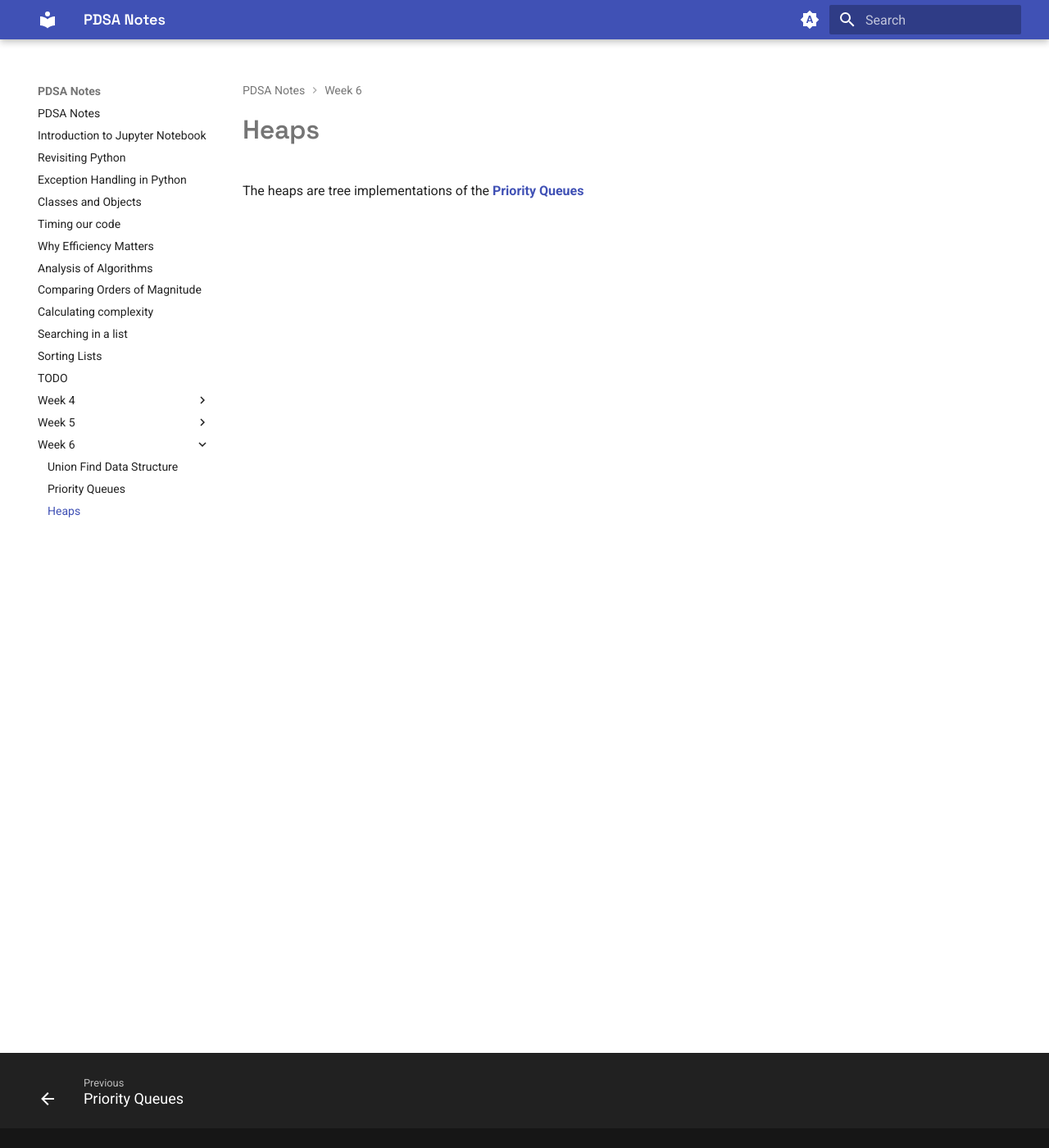
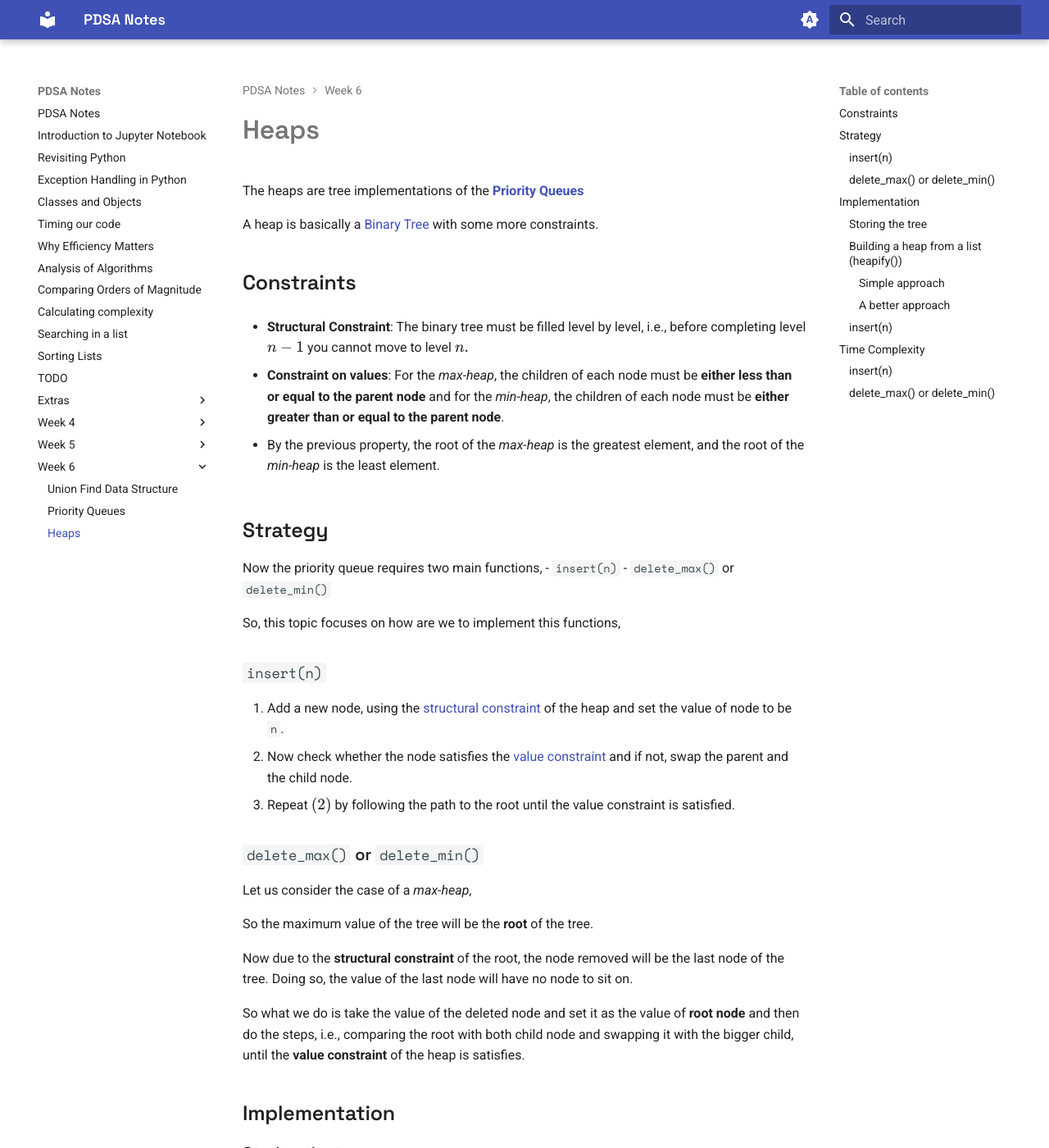
Before and after one commit to harshshah-codes/PDSA-Notes, an MkDocs documentation site: the page built from docs/Week-6/03 Heaps.md, in a window 1280 px wide and 1400 px high. Shown: the whole window at 82% size. Built offline with MkDocs 1.6.1 and Material for MkDocs 9.7.7, drawn with Linux system fonts in a browser that asks for light colours; some of the changed text lies outside the part shown.

Commit message:
Complete heapify()

```diff
--- a/docs/Week-6/03 Heaps.md
+++ b/docs/Week-6/03 Heaps.md
@@ -1,3 +1,69 @@
 # Heaps
 
 The heaps are tree implementations of the [**Priority Queues**](./02%20Priority%20Queues.md)
+
+A heap is basically a [Binary Tree](../Extras/01%20Binary%20Trees.md) with some more constraints.
+
+## Constraints
+- **Structural Constraint**: The binary tree must be filled level by level, i.e., before completing level $n-1$ you cannot move to level $n.$
+
+- **Constraint on values**: For the *max-heap*, the children of each node must be **either less than or equal to the parent node** and for the *min-heap*, the children of each node must be **either greater than or equal to the parent node**.
+
+- By the previous property, the root of the *max-heap* is the greatest element, and the root of the *min-heap* is the least element.
+
+## Strategy
+
+Now the priority queue requires two main functions,
+- `insert(n)`
+- `delete_max()` or `delete_min()`
+
+So, this topic focuses on how are we to implement this functions,
+
+### `insert(n)`
+1. Add a new node, using the [structural constraint](#constraints) of the heap and set the value of node to be `n`.
+2. Now check whether the node satisfies the [value constraint](#constraints) and if not, swap the parent and the child node.
+3. Repeat $(2)$ by following the path to the root until the value constraint is satisfied.
+
+
+### `delete_max()` or `delete_min()`
+Let us consider the case of a *max-heap*,
+
+So the maximum value of the tree will be the **root** of the tree.
+
+Now due to the **structural constraint** of the root, the node removed will be the last node of the tree. Doing so, the value of the last node will have no node to sit on.
+
+So what we do is take the value of the deleted node and set it as the value of **root node** and then do the steps, i.e., comparing the root with both child node and swapping it with the bigger child, until the **value constraint** of the heap is satisfies.
+
+## Implementation
+### Storing the tree
+Consider the heap,
+![Heap](../assets/Implementation%20of%20Heap.png)
+
+Store the heap as a list, i.e., `heap=[h0,h1,h2...h9]`.
+
+If you tinker upon the heap, you'll find that, children of `H[i]` will be `H[2i+1]`, `H[2i+2]` and the parent of `H[i]` will be `H[(i-1)//2]`
+
+### Building a heap from a list (`heapify()`)
+#### Simple approach
+One thing you can do, is start with an empty heap and do `insert(element_from_list)` repeatedly into the heap.
+
+The cost of this function is $O(N\log(N))$ for $N$ inserts
+
+#### A better approach
+If you consider a list, and consider it's leaf nodes, you will find that the leaf nodes are already satisfying the heap properties.
+
+And the number of leaf_nodes will be `n//2`, where `n` is the number of nodes
+
+So what you can do is start from the bottom of the list to be considered as heap, and start fixing it from the bottom, you will see that you can fix the whole list in $O(n)$
+
+### `insert(n)`
+
+
+## Time Complexity
+### `insert(n)`
+
+Consider a *max-heap*, then for a `n`, such that $n>$ (the root value), there will be comparisons equal to the height of the tree, hence the complexity of inserting a node will be $O(\text{Height of the tree})=O(\log(N)),$ where $N$ is the number of nodes in the tree
+
+### `delete_max() or delete_min()`
+
+If you ponder upon the function, you can see that we follow only a single path, hence the complexity of deleting the root node will be $O(\text{Height of the tree})=O(\log(N)),$ where $N$ is the number of nodes in the tree.
```
Also changed, not shown: docs/Extras/01 Binary Trees.md (added, +14 -0 lines), docs/assets/Binary Tree Example.png (added), docs/assets/Implementation of Heap.png (added).
